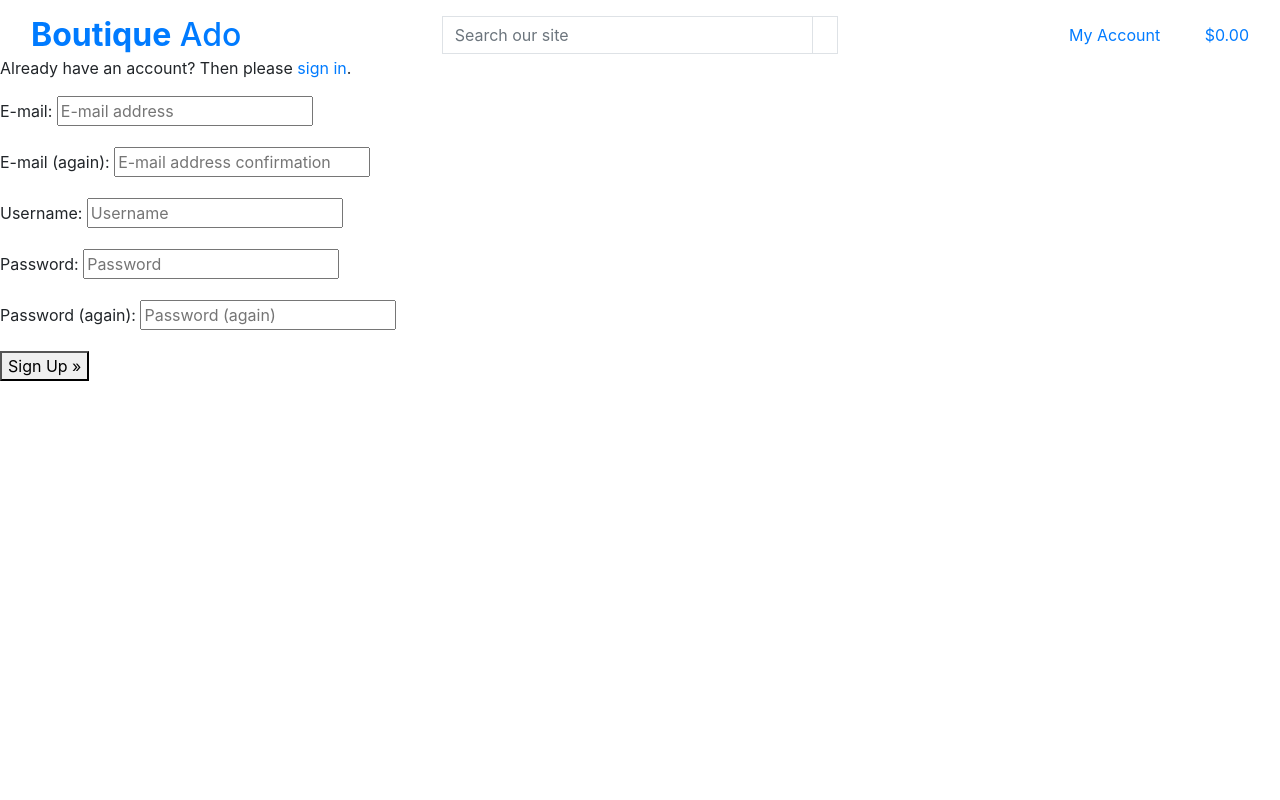
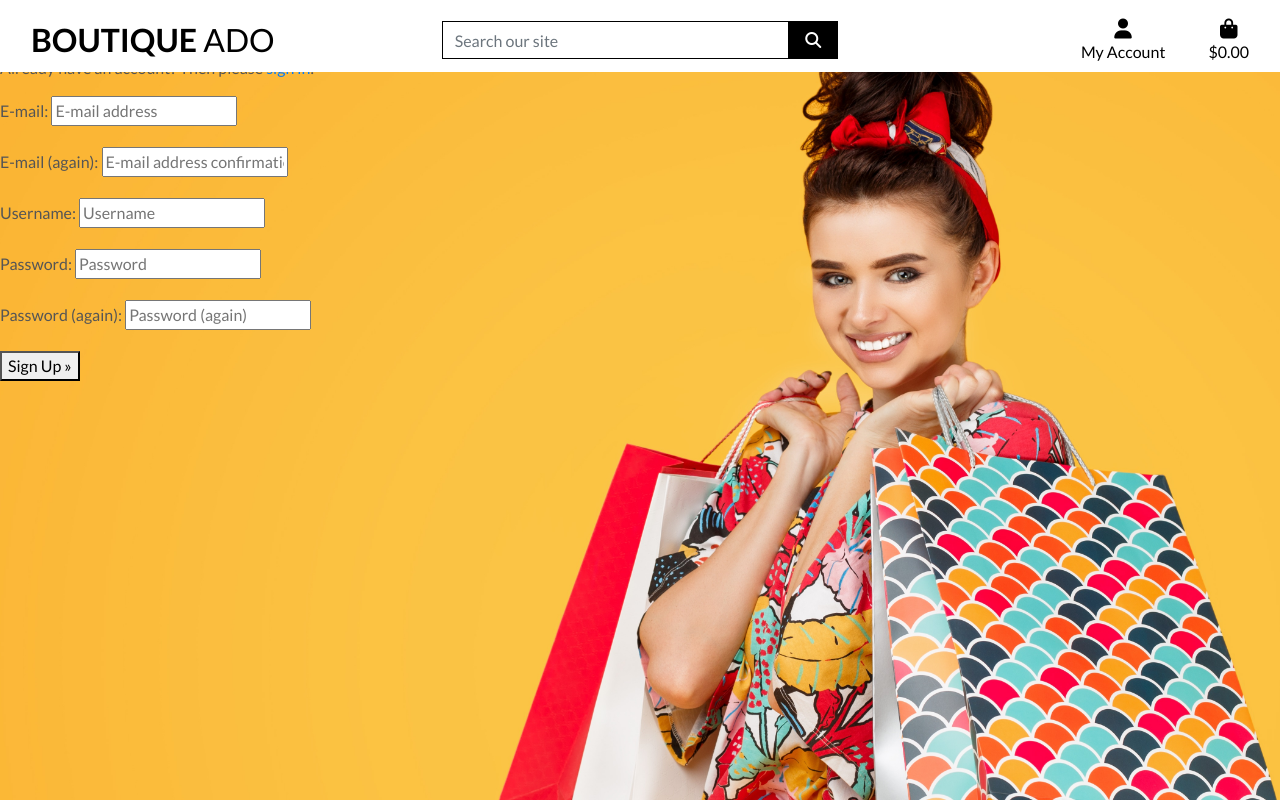
Before and after one commit to hellyryan1995/boutique_ado_v1_rh, a Django app: page /accounts/signup/ in a window 1280 px wide. Run offline with Django 3.2, Linux system fonts and the light colour scheme; some libraries are stand-ins or nearby versions.

Commit message:
Complete homepage header and css

```diff
--- a/boutique_ado/settings.py
+++ b/boutique_ado/settings.py
@@ -147,6 +147,10 @@ USE_TZ = True
 # https://docs.djangoproject.com/en/3.2/howto/static-files/
 
 STATIC_URL = '/static/'
+STATICFILES_DIRS = (os.path.join(BASE_DIR, 'static'),)
+
+MEDIA_URL = '/media/'
+MEDIA_ROOT = os.path.join(BASE_DIR, 'media')
 
 # Default primary key field type
 # https://docs.djangoproject.com/en/3.2/ref/settings/#default-auto-field
--- a/boutique_ado/urls.py
+++ b/boutique_ado/urls.py
@@ -15,9 +15,11 @@ Including another URLconf
 """
 from django.contrib import admin
 from django.urls import path, include
+from django.conf import settings
+from django.conf.urls.static import static
 
 urlpatterns = [
     path('admin/', admin.site.urls),
     path('accounts/', include('allauth.urls')),
     path('', include('home.urls')),
-]
+] + static(settings.MEDIA_URL, document_root=settings.MEDIA_ROOT)
--- a/static/css/base.css
+++ b/static/css/base.css
@@ -3,7 +3,7 @@ html {
 }
 
 body {
-    background: url('/media/homepage_background_cropped.jpg') no-repeat center center fixed;
+    background: url('/media/homepage_background_cropped.jpeg') no-repeat center center fixed;
     background-size: cover;
     height: calc(100vh - 164px);
     color: #555;
--- a/templates/base.html
+++ b/templates/base.html
@@ -14,12 +14,17 @@
 
     {% block corecss %}
         <link rel="stylesheet" href="https://stackpath.bootstrapcdn.com/bootstrap/4.4.1/css/bootstrap.min.css" integrity="sha384-Vkoo8x4CGsO3+Hhxv8T/Q5PaXtkKtu6ug5TOeNV6gBiFeWPGFN9MuhOf23Q9Ifjh" crossorigin="anonymous">
+        <link rel="preconnect" href="https://fonts.googleapis.com">
+        <link rel="preconnect" href="https://fonts.gstatic.com" crossorigin>
+        <link href="https://fonts.googleapis.com/css2?family=Lato:wght@100;300;400;700;900&display=swap" rel="stylesheet">
+        <link rel="stylesheet" href="{% static 'css/base.css'%}">
     {% endblock %}
 
     {% block extra_css %}
     {% endblock %}
 
     {% block corejs %}
+        <script src="https://kit.fontawesome.com/87a9417b08.js" crossorigin="anonymous"></script>
         <script src="https://code.jquery.com/jquery-3.4.1.slim.min.js" integrity="sha384-J6qa4849blE2+poT4WnyKhv5vZF5SrPo0iEjwBvKU7imGFAV0wwj1yYfoRSJoZ+n" crossorigin="anonymous"></script>
         <script src="https://cdn.jsdelivr.net/npm/popper.js@1.16.0/dist/umd/popper.min.js" integrity="sha384-Q6E9RHvbIyZFJoft+2mJbHaEWldlvI9IOYy5n3zV9zzTtmI3UksdQRVvoxMfooAo" crossorigin="anonymous"></script>
         <script src="https://stackpath.bootstrapcdn.com/bootstrap/4.4.1/js/bootstrap.min.js" integrity="sha384-wfSDF2E50Y2D1uUdj0O3uMBJnjuUD4Ih7YwaYd1iqfktj0Uod8GCExl3Og8ifwB6" crossorigin="anonymous"></script>
```
